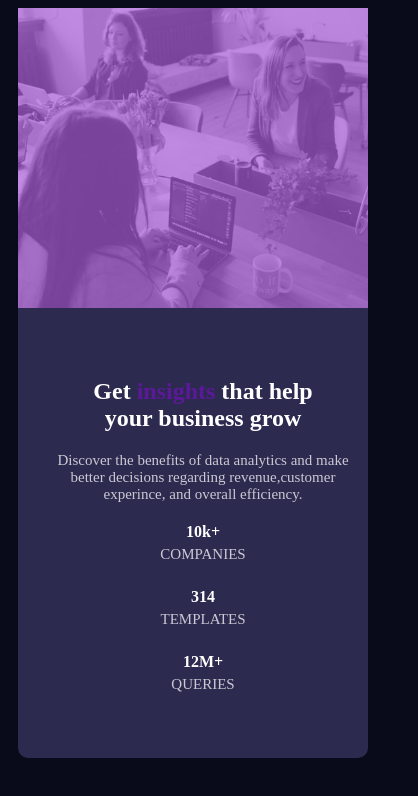
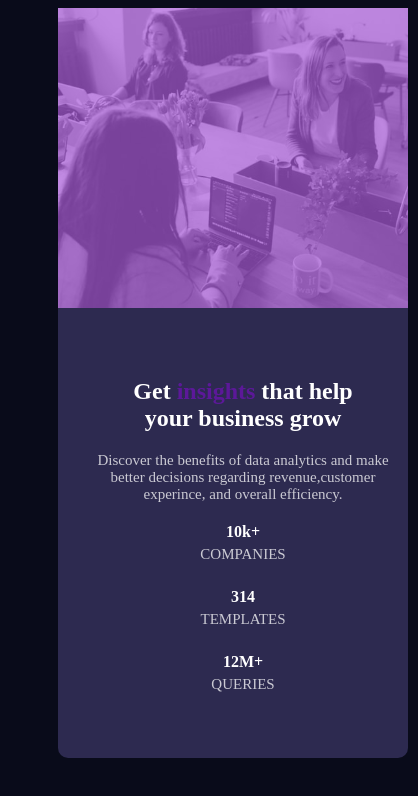
Before and after one commit to Gangasravani12/challenge5, a plain HTML site: page index.html in a window 390 px wide. Shown: the whole page, 418 px wide, since content can reach past the window. Drawn offline with Linux system fonts and the light colour scheme.

Commit message:
Update style.css

```diff
--- a/style.css
+++ b/style.css
@@ -59,7 +59,7 @@ h4 {
         background-color: hsl(245, 31%, 24%);
         width: 350px;
         height: 750px;
-        margin: 0 10px;
+        margin: 0 50px;
     }
 
     .image-container {
```
